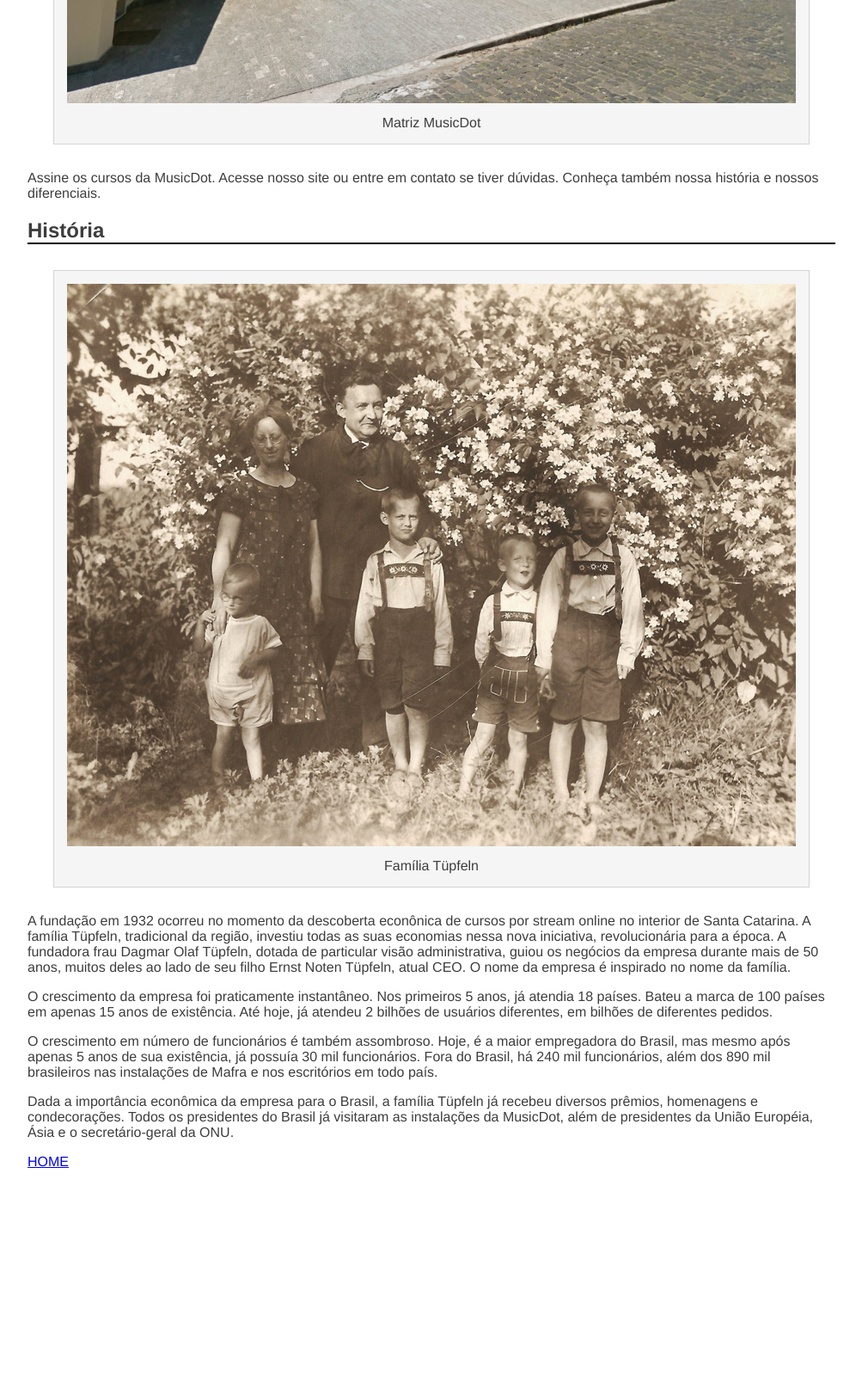
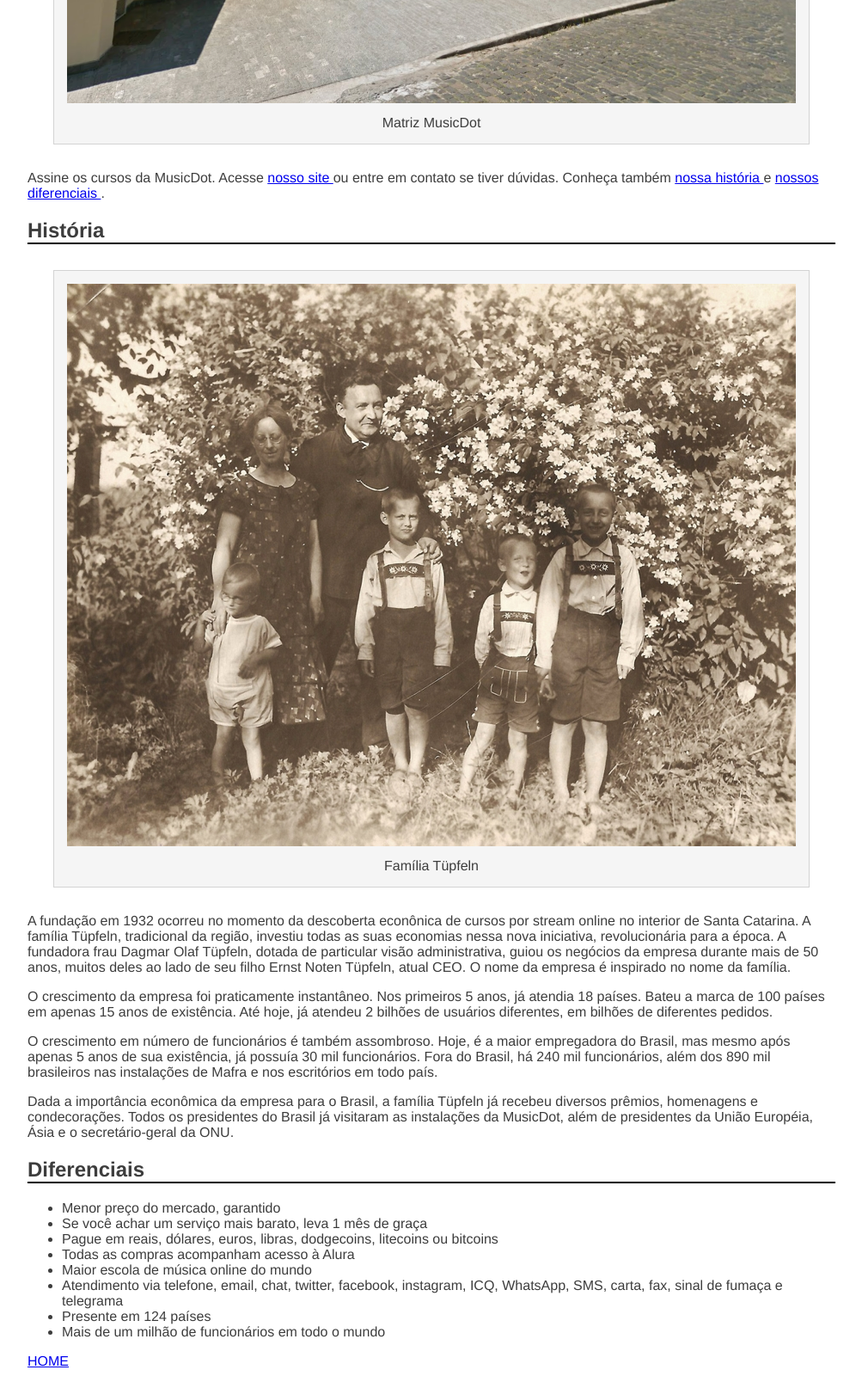
Before and after one commit to Santos-Luan/Desenvolvimente-web, a plain HTML site: page projeto-musicdot/html/sobre.html in a window 1280 px wide. Shown: the part 759-2359 px from the top of the page at 86% size, without its empty margins (138-1141 px from the left). Before the commit the page ends 2127 px from the top, so only its background shows below. Drawn offline with Linux system fonts and the light colour scheme.

Commit message:
ATV capitulo 12

```diff
--- a/projeto-musicdot/html/sobre.html
+++ b/projeto-musicdot/html/sobre.html
@@ -21,7 +21,7 @@
     </p>
 
     <p>
-        Nossa matriz fica em Mafra, em Santa Catarina. De lá, saem grande parte das gravações de nossos cursos. Nossa matriz:
+        Nossa matriz fica em <a href="https://maps.google.com.br/?q=190,GabrielDequech,Mafra,SC" target="_blank"> Mafra, em Santa Catarina </a>. De lá, saem grande parte das gravações de nossos cursos. Nossa matriz:
     </p>
 
     <figure>
@@ -32,11 +32,11 @@
     </figure>
 
     <p>
-        Assine os cursos da MusicDot. Acesse nosso site ou entre em contato
-        se tiver dúvidas. Conheça também nossa história e nossos diferenciais.
+        Assine os cursos da MusicDot. Acesse <a href="index.html"> nosso site </a> ou entre em contato
+        se tiver dúvidas. Conheça também <a href="#historia"> nossa história </a> e <a href="#diferenciais"> nossos diferenciais </a>.
     </p>
 
-    <h2> História </h2>
+    <h2 id="historia"> História </h2>
 
     <figure>
         <img src="../img/familia-tupfeln.jpg" alt="Foto da família tüpfeln">
@@ -70,6 +70,18 @@
         homenagens e condecorações. Todos os presidentes do Brasil já visitaram as instalações da MusicDot, além de presidentes da União Européia, Ásia e o secretário-geral da ONU.
     </p>
 
+    <h2 id="diferenciais"> Diferenciais </h2>
+        <ul>
+        <li> Menor preço do mercado, garantido </li>
+        <li> Se você achar um serviço mais barato, leva 1 mês de graça </li>
+        <li> Pague em reais, dólares, euros, libras, dodgecoins, litecoins ou bitcoins </li>
+        <li> Todas as compras acompanham acesso à Alura </li>
+        <li> Maior escola de música online do mundo </li>
+        <li> Atendimento via telefone, email, chat, twitter, facebook, instagram, ICQ, WhatsApp, SMS, carta, fax, sinal de fumaça e telegrama </li>
+        <li> Presente em 124 países </li>
+        <li> Mais de um milhão de funcionários em todo o mundo </li>
+    </ul>
+
     <a href="./index.html">HOME</a>
 
 
```
Also changed, not shown: projeto-musicdot/html/index.html (+1 -1 lines).
